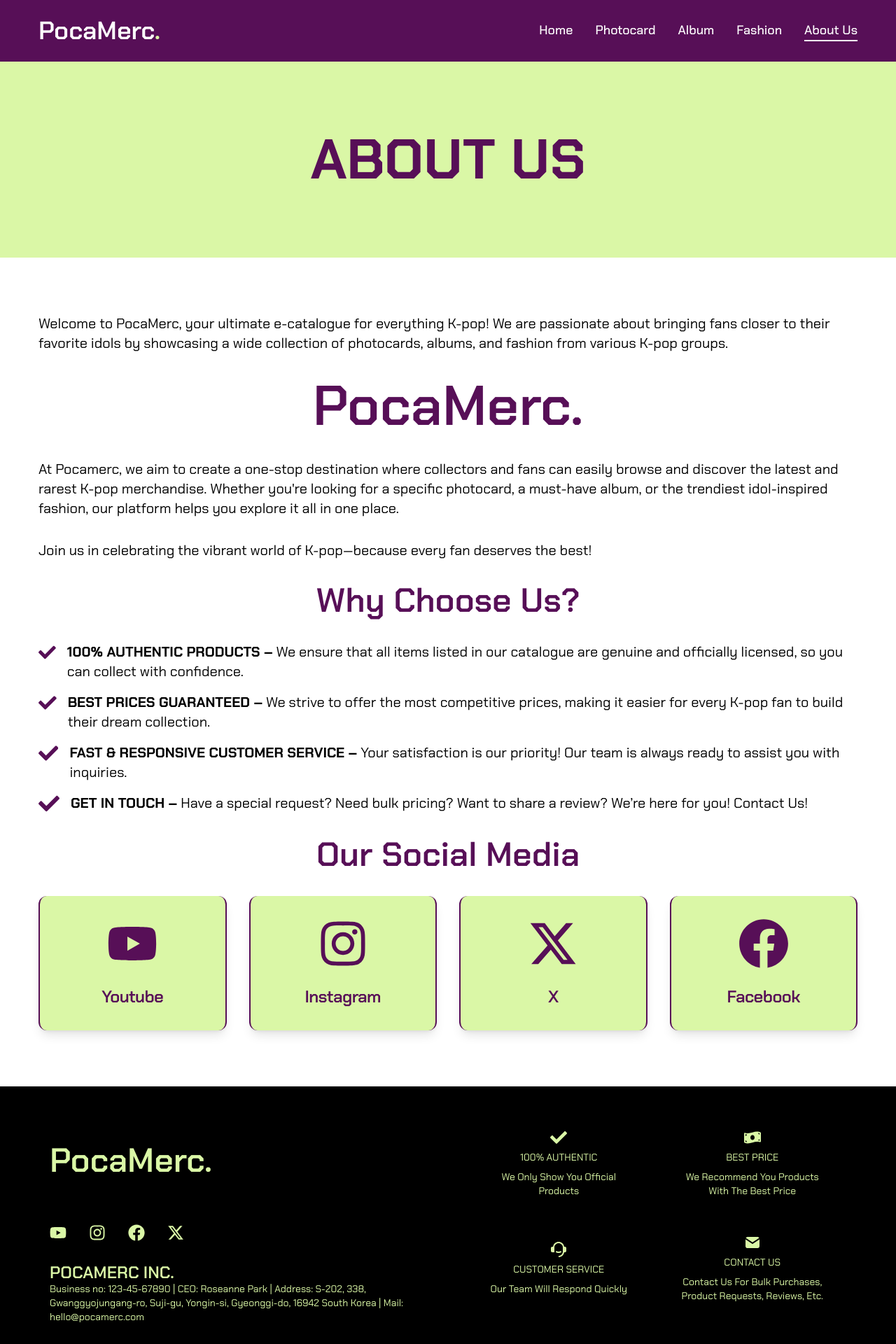
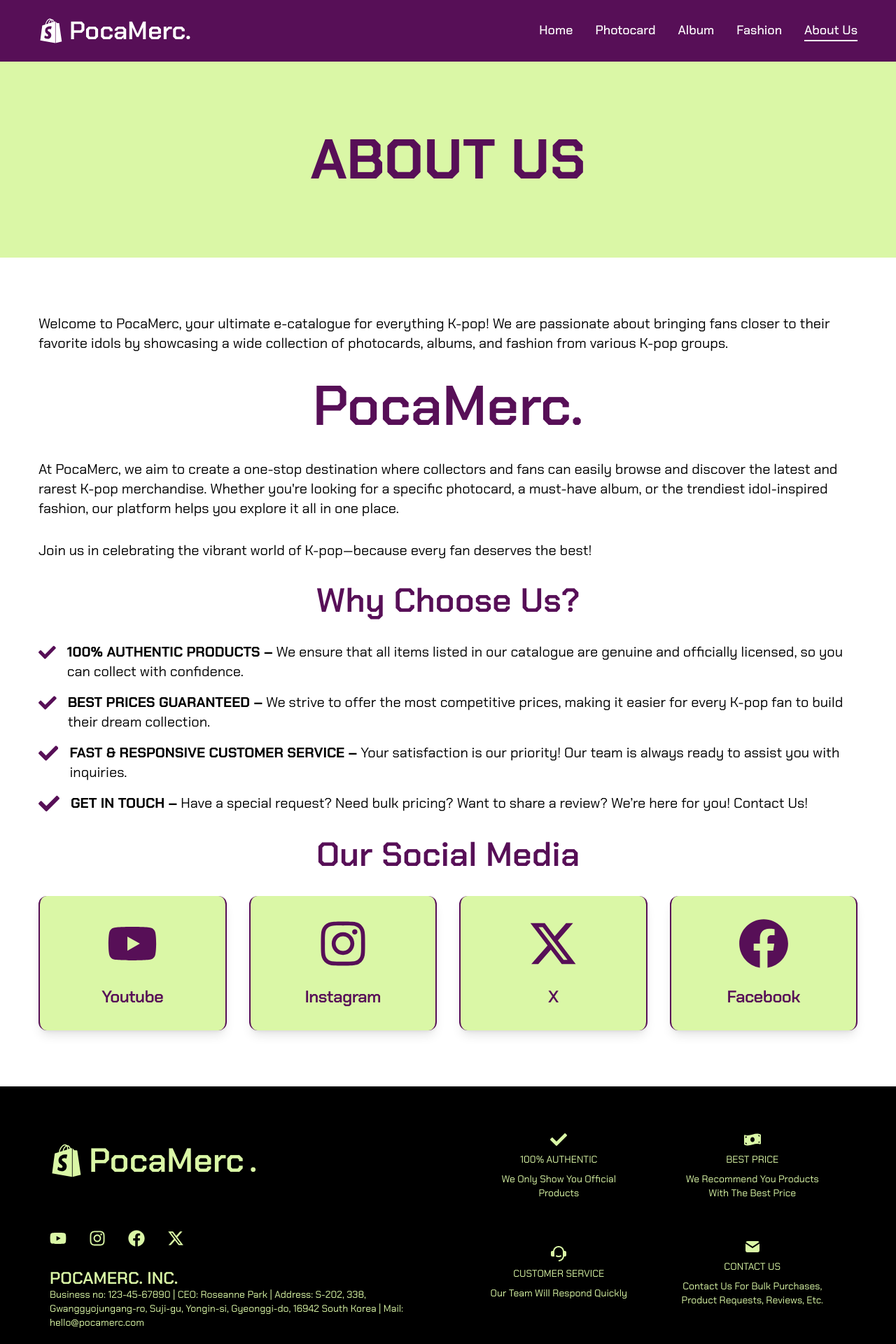
Before and after one commit to lupii123/PocaMerc, a Next.js app: page /aboutus in a window 1280 px wide. Shown: the top 1920 px of the page at 70% size. Built offline with nearby package versions, Linux system fonts and the light colour scheme.

Commit message:
add icon

```diff
--- a/app/aboutus/page.jsx
+++ b/app/aboutus/page.jsx
@@ -48,7 +48,7 @@ const AboutUs = () => {
                     </h1>
 
                     <p>
-                        At Pocamerc, we aim to create a one-stop destination where collectors
+                        At PocaMerc, we aim to create a one-stop destination where collectors
                         and fans can easily browse and discover the latest and rarest K-pop merchandise.
                         Whether you're looking for a specific photocard, a must-have album, or the trendiest idol-inspired fashion,
                         our platform helps you explore it all in one place.
--- a/app/page.jsx
+++ b/app/page.jsx
@@ -115,7 +115,6 @@ export default function Home() {
             return (
               <CarouselItem key={index} className="pl-0">
                 <div className="h-[460px] relative group flex justify-center items-center bg-primary">
-                  <div className="absolute top-0 bottom-0 w-full h-full bg-black/10 z-10"></div>
                   <div className="relative w-full h-full">
                     <Image src={item.src} fill className="object-cover" alt="" />
                   </div>
--- a/components/Footer.jsx
+++ b/components/Footer.jsx
@@ -1,6 +1,6 @@
 "use client";
 import Link from "next/link"
-import { FaInstagram, FaFacebook, FaYoutube, FaCheck, FaMoneyBillWave } from 'react-icons/fa'
+import { FaInstagram, FaFacebook, FaYoutube, FaCheck, FaMoneyBillWave, FaShopify } from 'react-icons/fa'
 import { FaXTwitter } from 'react-icons/fa6'
 import { TbMailFilled } from 'react-icons/tb'
 import { RiCustomerService2Fill } from 'react-icons/ri'
@@ -60,7 +60,8 @@ const Footer = () => {
                 <div className="flex flex-col gap-8 p-4 text-center xl:text-start">
                     <div className="py-8">
                         <button onClick={() => { window.scrollTo({ top: 0, behavior: "smooth" }) }}>
-                            <h2 className="font-semibold text-accent">
+                            <h2 className="font-semibold text-accent flex flex-row items-center justify-center gap-2">
+                                <FaShopify className="text-5xl text-accent" />
                                 PocaMerc<span className="text-accent">.</span>
                             </h2>
                         </button>
@@ -87,7 +88,7 @@ const Footer = () => {
                     </div>
 
                     <div className="flex flex-col">
-                        <h3 className="uppercase">PocaMerc inc.</h3>
+                        <h3 className="uppercase">PocaMerc. inc.</h3>
                         <p className="text-sm">
                             Business no: 123-45-67890 | CEO: Roseanne Park | Address: S-202, 338, Gwanggyojungang-ro, Suji-gu, Yongin-si, Gyeonggi-do, 16942 South Korea | Mail: hello@pocamerc.com
                         </p>
--- a/components/Header.jsx
+++ b/components/Header.jsx
@@ -1,5 +1,5 @@
 import Link from "next/link";
-import { Button } from "./ui/button";
+import { FaShopify } from 'react-icons/fa'
 
 import Nav from "./Nav";
 import MobileNav from "./MobileNav";
@@ -8,9 +8,10 @@ const Header = () => {
     return (
         <header className="bg-secondary py-4 xl:py-6">
             <div className="container mx-auto flex justify-between items-center">
-                <Link href={"/"}>
-                    <h1 className="text-4xl font-semibold text-white">
-                        PocaMerc<span className="text-accent">.</span>
+                <Link href={"/"} className="flex flex-row items-center justify-center group gap-2">
+                    <FaShopify className="text-white text-4xl group-hover:text-accent transition-all" />
+                    <h1 className="text-4xl font-semibold text-white group-hover:text-accent transition-all">
+                        PocaMerc<span>.</span>
                     </h1>
                 </Link>
 
--- a/components/ui/carousel.jsx
+++ b/components/ui/carousel.jsx
@@ -157,7 +157,7 @@ const CarouselPrevious = React.forwardRef(({ className, variant = "outline", siz
       ref={ref}
       variant={variant}
       size={size}
-      className={cn("absolute  h-8 w-8 rounded-full", orientation === "horizontal"
+      className={cn("absolute  h-8 w-8 rounded-full opacity-40 hover:opacity-80 transition-all", orientation === "horizontal"
         ? "left-5 top-1/2 -translate-y-1/2"
         : "-top-12 left-1/2 -translate-x-1/2 rotate-90", className)}
       disabled={!canScrollPrev}
@@ -178,7 +178,7 @@ const CarouselNext = React.forwardRef(({ className, variant = "outline", size =
       ref={ref}
       variant={variant}
       size={size}
-      className={cn("absolute h-8 w-8 rounded-full", orientation === "horizontal"
+      className={cn("absolute h-8 w-8 rounded-full opacity-40 hover:opacity-80 transition-all", orientation === "horizontal"
         ? "right-5 top-1/2 -translate-y-1/2"
         : "-bottom-12 left-1/2 -translate-x-1/2 rotate-90", className)}
       disabled={!canScrollNext}
```
